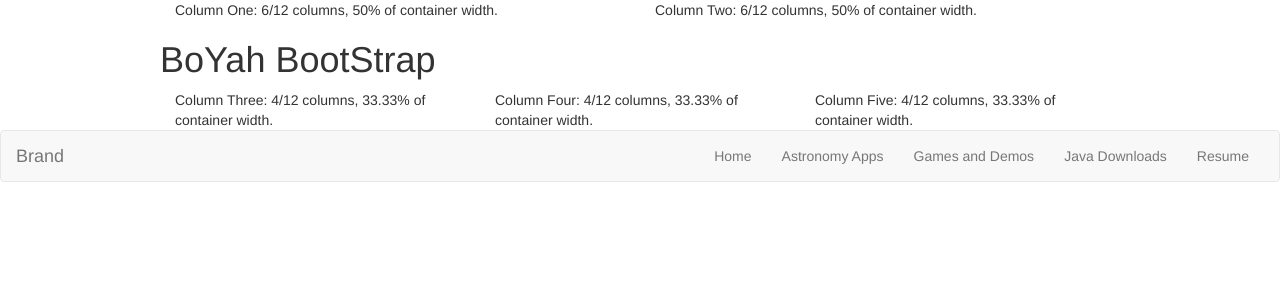
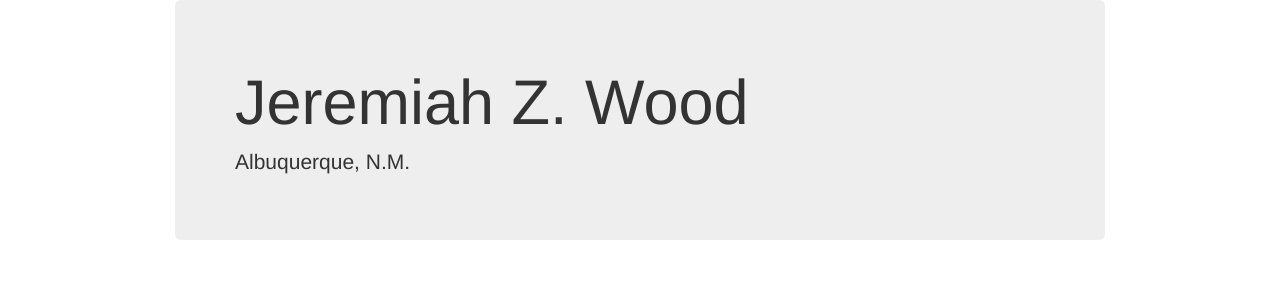
Before and after one commit to jzw007/my-personal-site, a PHP site: page / in a window 1280 px wide. Shown: the top 300 px of the page. Run offline with PHP 8.4, Linux system fonts and the light colour scheme; data that the repository does not hold is empty; some libraries are stand-ins or nearby versions.

Commit message:
Updated Header, and nav bar

```diff
--- a/index.php
+++ b/index.php
@@ -29,46 +29,26 @@
 	<!--content starts here-->
 	<body>
 		<div class="container">
+
 			<div class="row">
-				<div class="col-md-6"> Column One: 6/12 columns, 50% of container width. </div>
-				<div class="col-md-6"> Column Two: 6/12 columns, 50% of container width. </div>
+				<div class="col-xs-12">
+					<div class="jumbotron">
+						<h1>Jeremiah Z. Wood</h1>
+						<p>Albuquerque, N.M.</p>
+					</div>
+				</div>
 			</div>
 
+
 			<div class="row">
-				<h1>BoYah BootStrap</h1>
-				<div class="col-md-4"> Column Three: 4/12 columns, 33.33% of container width. </div>
-				<div class="col-md-4"> Column Four: 4/12 columns, 33.33% of container width. </div>
-				<div class="col-md-4"> Column Five: 4/12 columns, 33.33% of container width. </div>
+				<div class="col-xs-12">
+
+
+				</div>
 			</div>
+
+
+
 		</div>
 	</body>
 </html>
-
-<html>
-
-	<!-- thanks bootstrap: http://getbootstrap.com/components/#navbar -->
-	<nav class="navbar navbar-default">
-		<div class="container-fluid">
-			<!-- Brand and toggle get grouped for better mobile display -->
-			<div class="navbar-header">
-				<button type="button" class="navbar-toggle collapsed" data-toggle="collapse" data-target="#bs-example-navbar-collapse-1" aria-expanded="false">
-					<span class="sr-only">Toggle navigation</span>
-					<span class="icon-bar"></span>
-					<span class="icon-bar"></span>
-					<span class="icon-bar"></span>
-				</button>
-				<a class="navbar-brand" href="#">Brand</a>
-			</div>
-
-			<!-- Collect the nav links, forms, and other content for toggling -->
-			<div class="collapse navbar-collapse" id="bs-example-navbar-collapse-1">
-				<ul class="nav navbar-nav navbar-right">
-					<li><a href="<?php echo $PREFIX; ?>index.php">Home</a></li>
-					<li><a href="<?php echo $PREFIX; ?>astronomy.php">Astronomy Apps</a></li>
-					<li><a href="<?php echo $PREFIX; ?>demos.php">Games and Demos</a></li>
-					<li><a href="<?php echo $PREFIX; ?>java.php">Java Downloads</a></li>
-					<li><a href="<?php echo $PREFIX; ?>resume.pdf">Resume</a></li>
-				</ul>
-			</div><!-- /.navbar-collapse -->
-		</div><!-- /.container-fluid -->
-	</nav>
```
Also changed, not shown: main.html (deleted, +0 -23 lines), images/New-Mockup 1.png (added), images/Wire-Frams.png (added), 1 other file.
